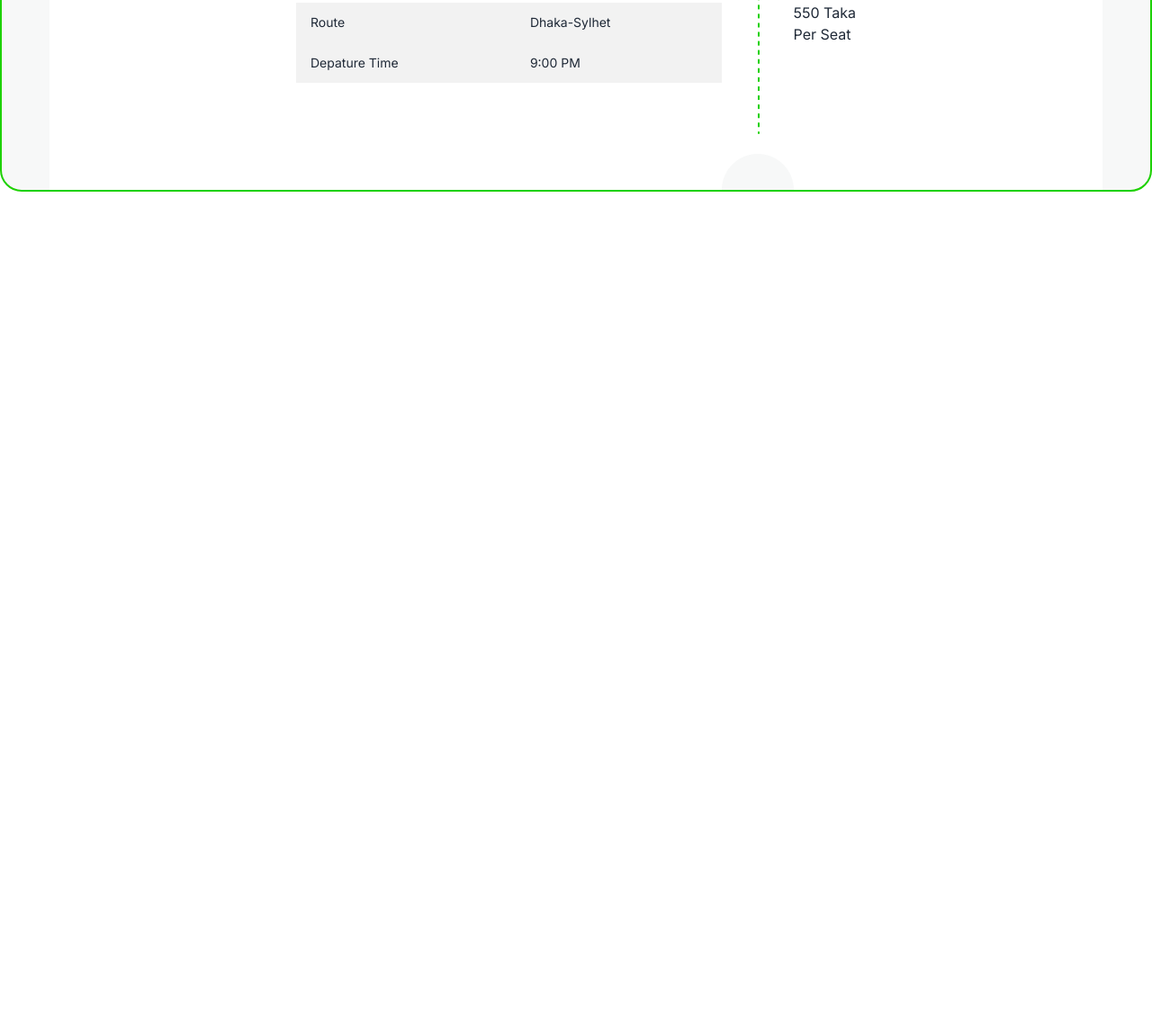
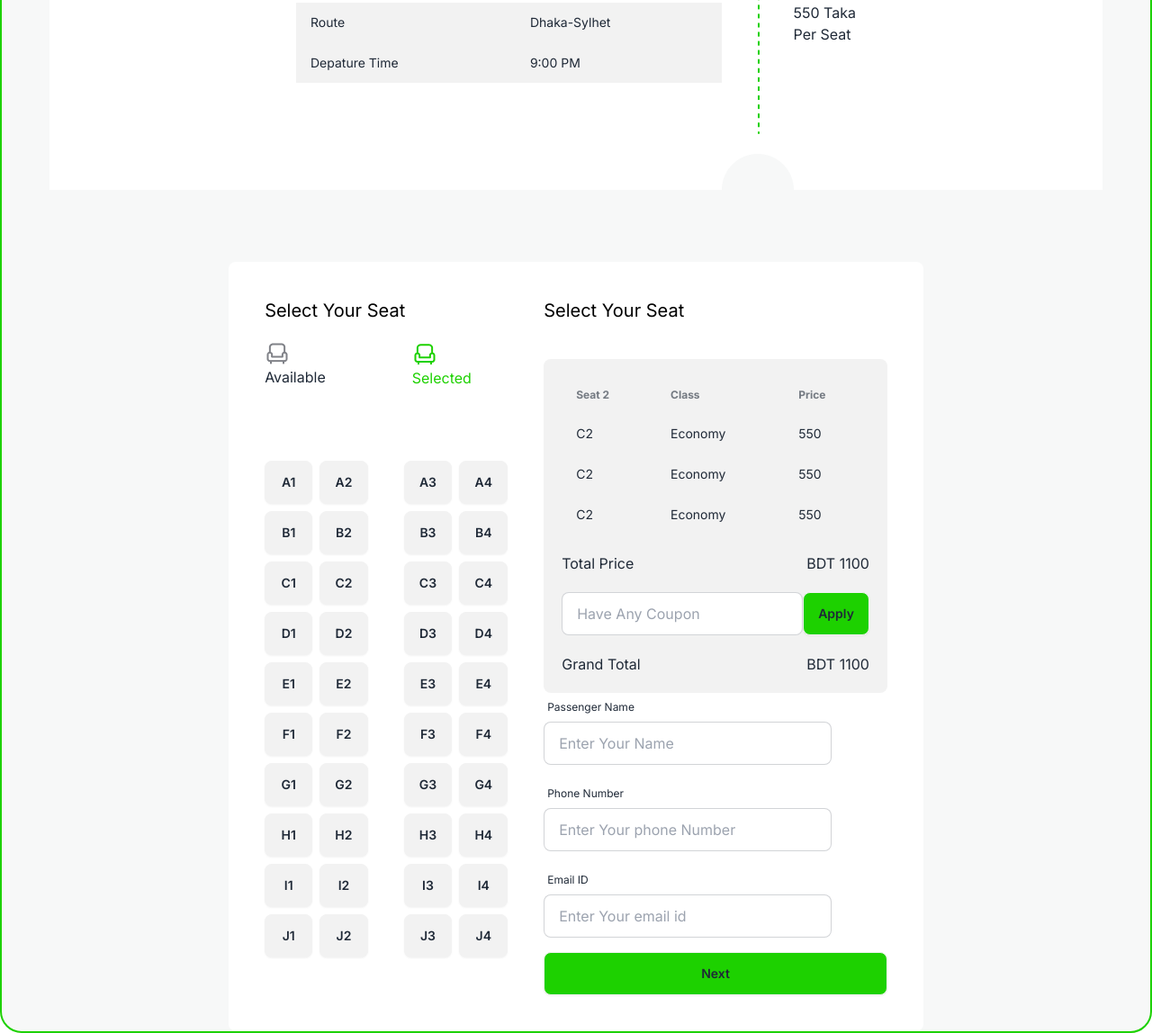
Before and after one commit to Captainboggey/Bus-E-Ticket, a plain HTML site: page index.html in a window 1280 px wide. Shown: the part 1902-3050 px from the top of the page at 90% size. Before the commit the page ends 2115 px from the top, so only its background shows below. Drawn offline with nearby package versions, Linux system fonts and the light colour scheme.

Commit message:
ticket section added

```diff
--- a/index.html
+++ b/index.html
@@ -231,7 +231,186 @@
         </div>
     </div>
 
+
       </section>
+
+      <!-- ticket section -->
+      <section class="font-inter flex justify-center mt-20 ">
+        <div class="flex bg-white gap-10 p-10 rounded-lg ">
+        <div class="">
+        <div>
+      <h3 class="text-black text-xl">Select Your Seat</h3>
+
+      <div class="mt-5 flex gap-24">
+         <p><img src="/images/seat-gray.png" alt=""> Available</p>
+         <p class="text-[#1DD100]"><img src="/images/seat-green.png" alt="">Selected</p>
+      </div>
+    </div>
+    <!-- seats -->
+    <div class="flex gap-10 mt-20">
+    <div class="grid grid-cols-2 gap-2">
+        <button class="btn ">A1</button>
+        <button class="btn">A2</button>
+        <button class="btn">B1</button>
+        <button class="btn">B2</button>
+        <button class="btn">C1</button>
+        <button class="btn">C2</button>
+        <button class="btn">D1</button>
+        <button class="btn">D2</button>
+        <button class="btn">E1</button>
+        <button class="btn">E2</button>
+        <button class="btn">F1</button>
+        <button class="btn">F2</button>
+        <button class="btn">G1</button>
+        <button class="btn">G2</button>
+        <button class="btn">H1</button>
+        <button class="btn">H2</button>
+        <button class="btn">I1</button>
+        <button class="btn">I2</button>
+        <button class="btn">J1</button>
+        <button class="btn">J2</button>
+
+
+    </div>
+    <div class="grid grid-cols-2 gap-2">
+        <button class="btn">A3</button>
+        <button class="btn">A4</button>
+        <button class="btn">B3</button>
+        <button class="btn">B4</button>
+        <button class="btn">C3</button>
+        <button class="btn">C4</button>
+        <button class="btn">D3</button>
+        <button class="btn">D4</button>
+        <button class="btn">E3</button>
+        <button class="btn">E4</button>
+        <button class="btn">F3</button>
+        <button class="btn">F4</button>
+        <button class="btn">G3</button>
+        <button class="btn">G4</button>
+        <button class="btn">H3</button>
+        <button class="btn">H4</button>
+        <button class="btn">I3</button>
+        <button class="btn">I4</button>
+        <button class="btn">J3</button>
+        <button class="btn">J4</button>
+
+
+
+    </div>
+</div>
+
+</div>
+<!-- form section -->
+<div>
+
+    <h1 class="text-black text-xl">Select Your Seat</h1>
+    <div class="bg-base-200 mt-10 p-5 rounded-lg">
+        <div class="overflow-x-auto">
+            <table class="table">
+              <!-- head -->
+              <thead>
+                <tr>
+
+                  <th>Seat <span>2</span></th>
+                  <th>Class</th>
+                  <th>Price</th>
+                </tr>
+              </thead>
+              <tbody>
+                <!-- row 1 -->
+                <tr class="bg-base-200">
+
+                  <td>C2</td>
+                  <td>Economy</td>
+                  <td>550</td>
+                </tr>
+                <!-- row 2 -->
+                <tr>
+
+                    <td>C2</td>
+                    <td>Economy</td>
+                    <td>550</td>
+                </tr>
+                <!-- row 3 -->
+                <tr>
+                    <td>C2</td>
+                    <td>Economy</td>
+                    <td>550</td>
+                </tr>
+              </tbody>
+            </table>
+          </div>
+          <div class="flex justify-between mt-5">
+          <p>Total Price</p>
+          <p>BDT 1100</p>
+
+        </div>
+        <div class="flex mt-5">
+            <input type="text" placeholder="Have Any Coupon" class="input input-bordered w-full max-w-xs" /><button class="btn bg-[#1DD100]">Apply</button>
+        </div>
+        <div class="flex justify-between mt-5">
+            <p>Grand Total</p>
+            <p>BDT 1100</p>
+        </div>
+
+
+
+
+
+
+
+    </div>
+    <div>
+    <label class="form-control w-full max-w-xs">
+        <div class="label">
+
+            <span class="label-text-alt">Passenger Name</span>
+        </div>
+        <input type="text" placeholder="Enter Your Name" class="input input-bordered w-full max-w-xs" />
+        <div class="label">
+
+
+        </div>
+      </label>
+    <label class="form-control w-full max-w-xs">
+        <div class="label">
+
+            <span class="label-text-alt">Phone Number</span>
+        </div>
+        <input type="text" placeholder="Enter Your phone Number" class="input input-bordered w-full max-w-xs" />
+        <div class="label">
+
+
+
+
+        </div>
+      </label>
+    <label class="form-control w-full max-w-xs">
+        <div class="label">
+
+            <span class="label-text-alt">Email ID</span>
+        </div>
+        <input type="text" placeholder="Enter Your email id" class="input input-bordered w-full max-w-xs" />
+        <div class="label">
+
+
+        </div>
+      </label>
+      <button class="btn w-full bg-[#1DD100]">Next</button>
+
+
+    </div>
+
+
+
+
+
+
+
+</div>
+</div>
+
+    </section>
     </main>
   </body>
 </html>
```
